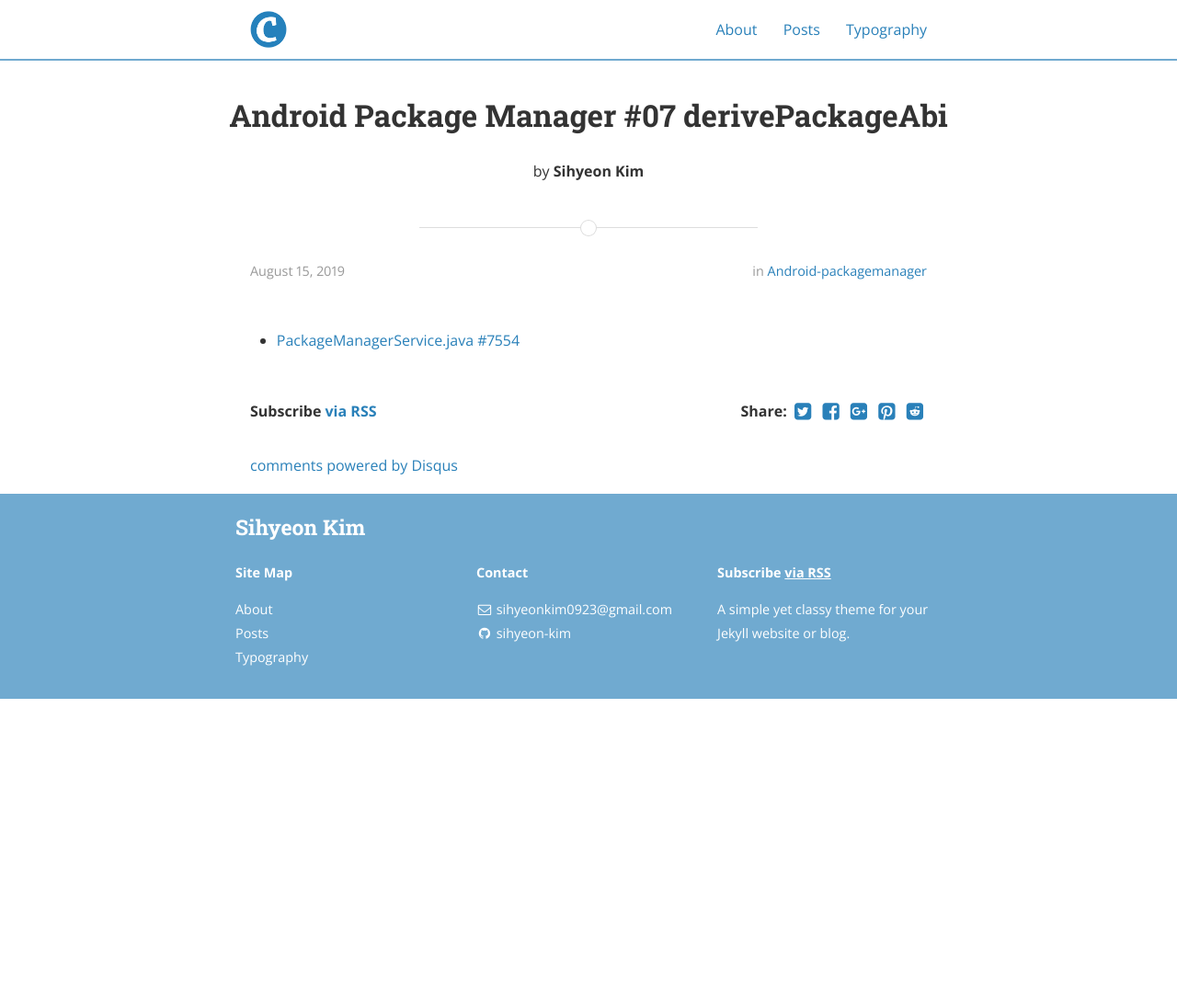
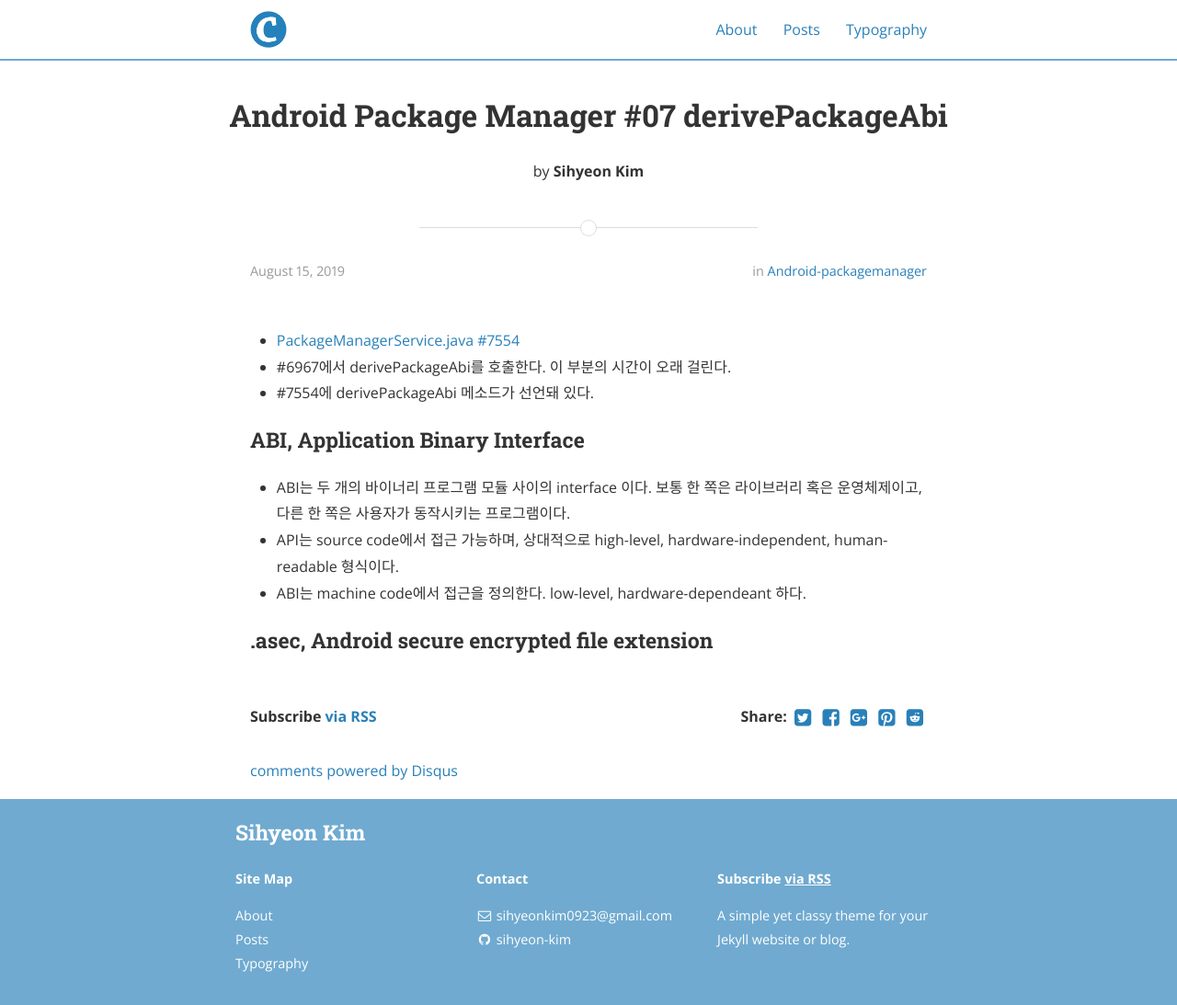
Before and after one commit to sihyeon-kim/sihyeon-kim.github.io, a Jekyll site: the page built from _posts/2019-08-15-Android-Package-Manager-#07-derivePackageAbi.markdown, in a window 1280 px wide. Shown: the whole page at 92% size. Built offline with Jekyll 4.4.1, drawn with Linux system fonts in a browser that asks for light colours; nearby versions of some CDN libraries; comment, search, counter and statistics services are not loaded; before the commit the page ends 900 px from its top, so only the background shows below that.

Commit message:
Update 2019-08-15-Android-Package-Manager-#07-derivePackageAbi.markdown

```diff
--- a/_posts/2019-08-15-Android-Package-Manager-#07-derivePackageAbi.markdown
+++ b/_posts/2019-08-15-Android-Package-Manager-#07-derivePackageAbi.markdown
@@ -7,3 +7,12 @@ categories: android-packagemanager
 ---
 
 - [PackageManagerService.java #7554](https://android.googlesource.com/platform/frameworks/base/+/refs/tags/android-6.0.1_r77/services/core/java/com/android/server/pm/PackageManagerService.java#7554)
+- #6967에서 derivePackageAbi를 호출한다. 이 부분의 시간이 오래 걸린다.
+- #7554에 derivePackageAbi 메소드가 선언돼 있다.
+
+### ABI, Application Binary Interface
+- ABI는 두 개의 바이너리 프로그램 모듈 사이의 interface 이다. 보통 한 쪽은 라이브러리 혹은 운영체제이고, 다른 한 쪽은 사용자가 동작시키는 프로그램이다.
+- API는 source code에서 접근 가능하며, 상대적으로 high-level, hardware-independent, human-readable 형식이다.
+- ABI는 machine code에서 접근을 정의한다. low-level, hardware-dependeant 하다.
+
+### .asec, Android secure encrypted file extension
```
